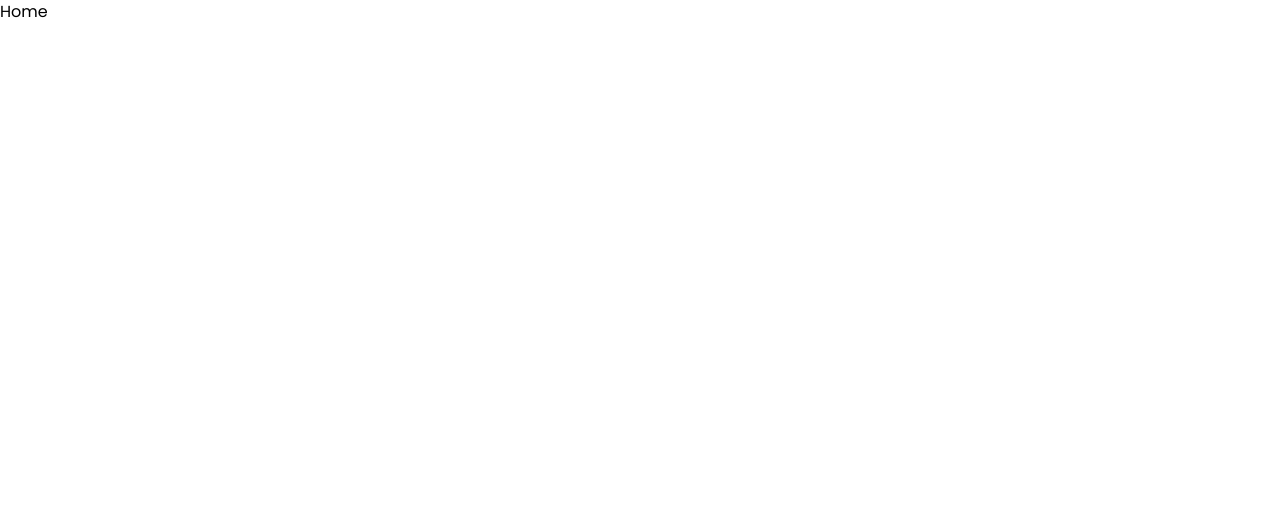
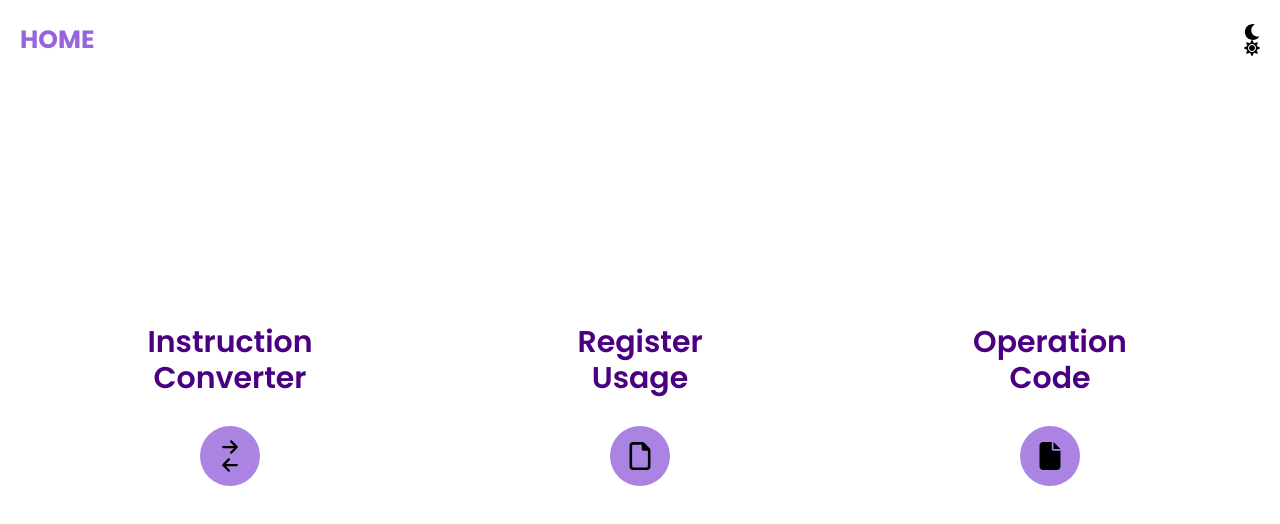
Before and after one commit to chihiro-203/mips-instruction-converter, a React (Vite) app in the folder frontend/converter/: page /home in a window 1280 px wide. Shown: the top 524 px of the page. Built offline with nearby package versions, Linux system fonts and the light colour scheme; a web font is replaced by a local one.

Commit message:
home page design

```diff
--- a/frontend/converter/index.html
+++ b/frontend/converter/index.html
@@ -2,7 +2,7 @@
 <html lang="en">
   <head>
     <meta charset="UTF-8" />
-    <link rel="icon" type="image/svg+xml" href="/vite.svg" />
+    <link rel="icon" type="image/svg+xml" href="/logo.svg" />
     <meta name="viewport" content="width=device-width, initial-scale=1.0" />
     <title>MIPS</title>
   </head>
--- /dev/null
+++ b/frontend/converter/src/components/HomeNavbar.jsx
@@ -0,0 +1,25 @@
+import React from 'react'
+import { Link } from "react-router-dom";
+import Theme from "./Theme";
+
+const HomeNavbar = () => {
+  return (
+    <div className="fixed h-20 w-full px-5 py-0">
+      <nav className="nav max-w-[100vw] w-full">
+        <Link
+          to="/home"
+          className={`text-[#9665dd] text-[25px] font-bold ${
+            location.pathname === "/home" ? "text-[#5f3c91]" : ""
+          }`}
+        >
+          HOME
+        </Link>
+        <nav className="navbar">
+          <Theme />
+        </nav>
+      </nav>
+    </div>
+  )
+}
+
+export default HomeNavbar
--- a/frontend/converter/src/components/Navbar.jsx
+++ b/frontend/converter/src/components/Navbar.jsx
@@ -1,5 +1,6 @@
 import React from "react";
 import { Link, useLocation } from "react-router-dom";
+import Theme from "./Theme";
 
 const Navbar = () => {
   const location = useLocation();
@@ -40,6 +41,8 @@ const Navbar = () => {
           >
             Operation Code
           </Link>
+
+          <Theme />
         </nav>
       </nav>
     </div>
--- /dev/null
+++ b/frontend/converter/src/components/Theme.jsx
@@ -0,0 +1,13 @@
+import React from 'react'
+import { FaMoon, FaSun } from "react-icons/fa";
+
+const Theme = () => {
+  return (
+    <div>
+        <FaMoon />
+        <FaSun />
+    </div>
+  )
+}
+
+export default Theme
--- a/frontend/converter/src/index.css
+++ b/frontend/converter/src/index.css
@@ -36,4 +36,29 @@
   .link.active{
     @apply text-[#5f3c91] underline;
   }
+
+  .logo-box + .logo-box {
+    @apply ml-20;
+  }
+  .logo-box {
+    @apply flex-1 h-[250px] text-center flex flex-col justify-center items-center font-semibold transition-all duration-[0.5s] ease-[ease] p-2.5 rounded-xl hover:shadow-[0px_4px_6px_#8a51ab,0px_-4px_6px_#8a51ab,4px_0px_6px_#8a51ab,-4px_0px_6px_#8a51ab];
+  }
+  .logo-text {
+    @apply text-3xl text-[#4b0082] mt-10 mb-2.5 mx-auto;
+  }
+  .cir-btn {
+    @apply inline-flex flex-col justify-center items-center w-[60px] h-[60px] relative overflow-hidden cursor-pointer bg-[rgba(150,101,221,0.8)] mt-5 mb-[30px] mx-auto rounded-[50%] hover:bg-[rgba(95,60,145,1)];
+  }
+  .converter-icon {
+    @apply text-lg;
+  }
+  .register-icon,
+  .opcodes-icon {
+    @apply text-[28px];
+  }
+  .register-icon:hover,
+  .opcodes-icon:hover {
+    @apply shadow-[0px_2px_3px_#5f3c91,0px_-2px_3px_var(--text-hover),2px_0px_3px_#5f3c91,-2px_0px_3px_#5f3c91];
+  }
+
 }
--- a/frontend/converter/src/pages/Home.jsx
+++ b/frontend/converter/src/pages/Home.jsx
@@ -1,8 +1,54 @@
 import React from 'react'
+import { Link } from "react-router-dom";
+// import { FaLongArrowAltRight, FaLongArrowAltLeft } from "react-icons/fa";
+import { FaArrowLeft, FaArrowRight, FaFile, FaFileCode, FaRegFile, FaRegFileCode } from "react-icons/fa6";
+import HomeNavbar from '../components/HomeNavbar';
+
+
 
 const Home = () => {
   return (
-    <div>Home</div>
+    <div>
+        <HomeNavbar />
+        <div className="flex items-center justify-center h-screen">
+        <div className="flex justify-center items-center flex-1 max-w-[1150px] mx-[50px] my-0">
+                <div className="logo-box">
+                    <div className="logo-layer">
+                        <div className="logo-text">Instruction<br />Converter</div>
+                        <Link to="/search" className="cir-btn converter-icon">
+                        {/* <a href="#instructionConverter" className="cir-btn converter-icon" id="searching-open"> */}
+                            <FaArrowRight />
+                            <FaArrowLeft />
+                            {/* <i className="fas fa-arrow-right bottom-icon"></i>
+                            <i className="fas fa-arrow-left top-icon"></i> */}
+                        </Link>
+                    </div>
+                </div>
+                <div className="logo-box">
+                    <div className="logo-layer">
+                        <div className="logo-text">Register<br />Usage</div>
+                        <Link to="/register" className="cir-btn register-icon">
+                        {/* <a href="#registerUsage" className="cir-btn register-icon" id="register-btn"> */}
+                            <FaRegFile />
+                            {/* <FaRegFileCode /> */}
+                            {/* <i className="fa-regular fa-file" id="register-icon"></i> */}
+                            </Link>
+                    </div>
+                </div>
+                <div className="logo-box">
+                    <div className="logo-layer">
+                        <div className="logo-text">Operation<br />Code</div>
+                        <Link to="/opcode" className="cir-btn opcodes-icon">
+                        {/* <a href="#opcodes" className="cir-btn opcodes-icon" id="opcode-btn"> */}
+                            <FaFile />
+                            {/* <FaFileCode /> */}
+                            {/* <i className="fa-solid fa-file" id="opcode-icon"></i> */}
+                        </Link>
+                    </div>
+                </div>
+            </div>
+        </div>
+    </div>
   )
 }
 
```
Also changed, not shown: frontend/converter/public/logo.svg (added), 1 other file (tests, documents, lock files or other folders).
